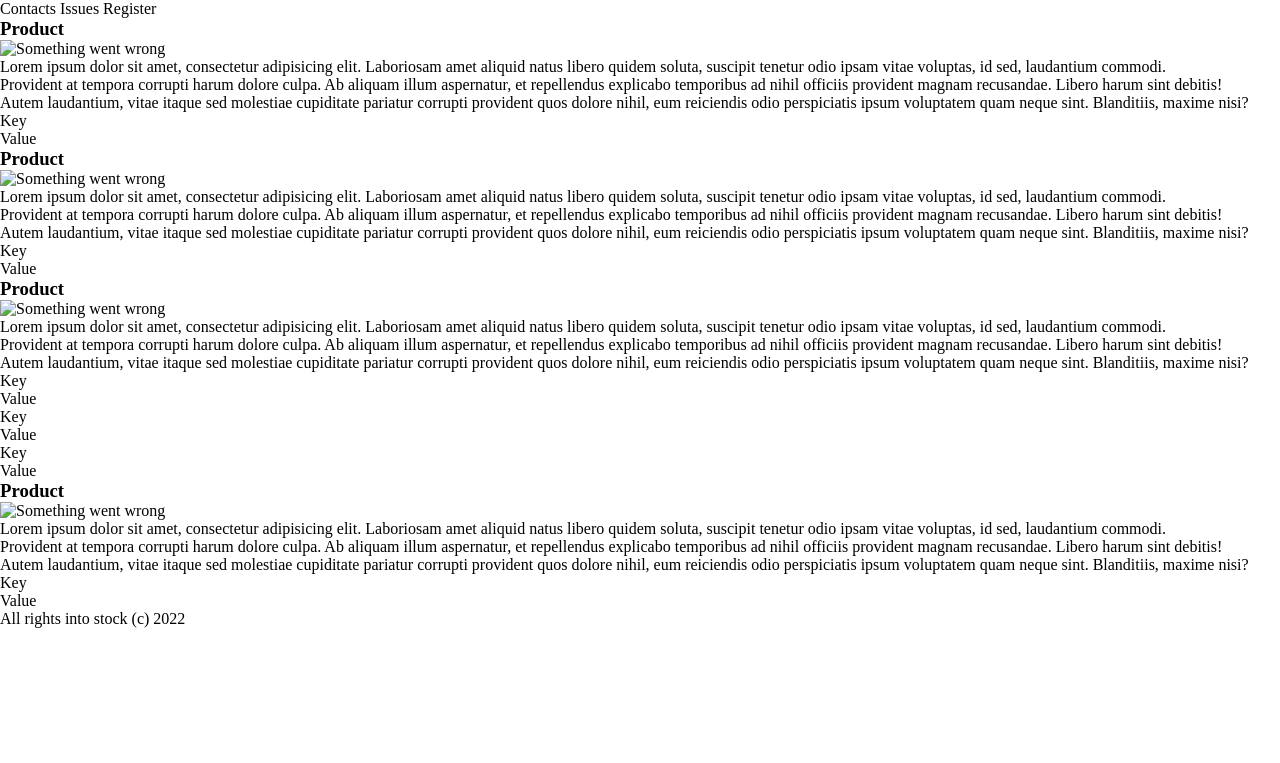
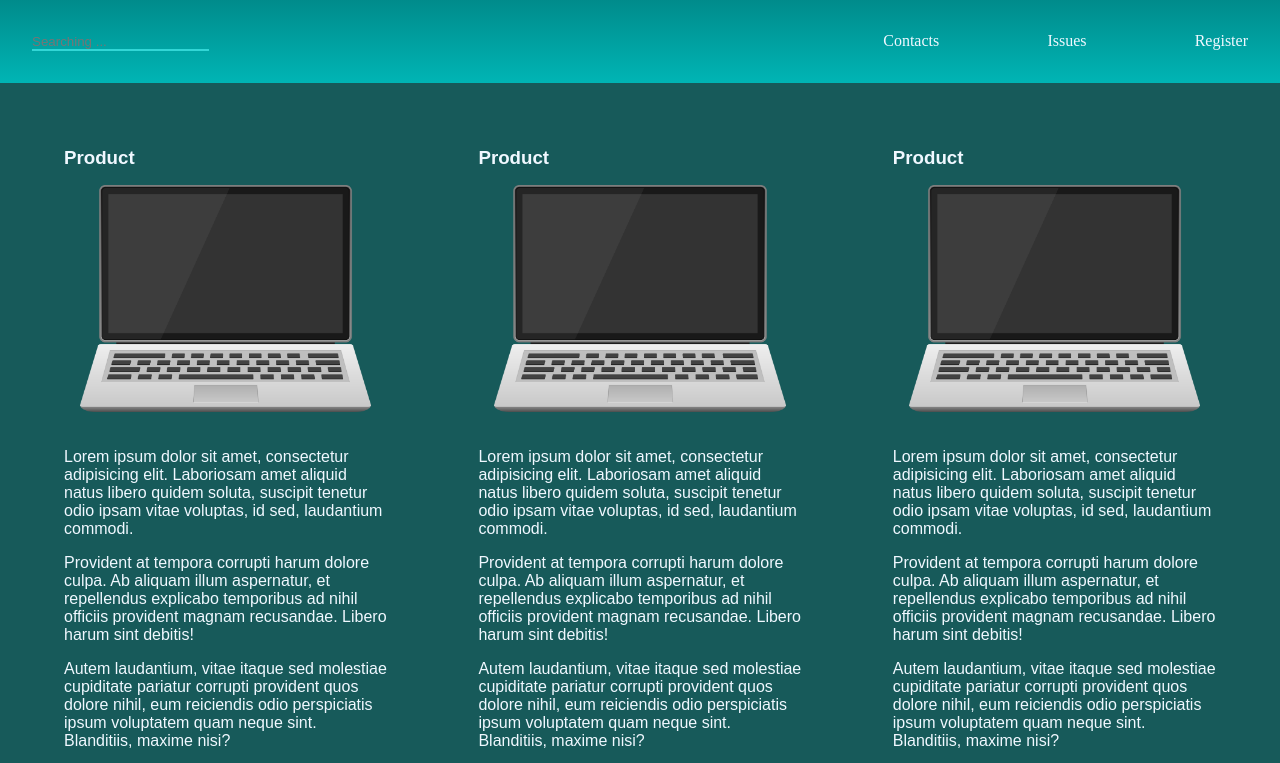
Before and after one commit to katas8n/project-1, a plain HTML site: page project/index.html in a window 1280 px wide. Shown: the top 763 px of the page. Drawn offline with Linux system fonts and the light colour scheme.

Commit message:
Added styles

```diff
--- a/project/index.html
+++ b/project/index.html
@@ -9,9 +9,14 @@
   </head>
   <body>
     <!-- ! HWork -->
+    <div class="container">
       <header class="header">
+        <div class="input-wrapper">
+          <input type="text" placeholder="Searching ..." class="input" />
+        </div>
+
         <nav class="nav">
-        <a href="#" class="nav-item"> Contacts </a>
+          <a href="./public/images/product.png" class="nav-item"> Contacts </a>
 
           <a href="#" class="nav-item"> Issues </a>
 
@@ -25,13 +30,17 @@
             <h3 class="product__title">Product</h3>
 
             <div class="product__image-wrapper">
-            <img src="#" alt="Something went wrong" class="product__image" />
+              <img
+                src="./public/images/product.png"
+                alt="Something went wrong"
+                class="product__image"
+              />
             </div>
 
             <p class="product__description">
-            Lorem ipsum dolor sit amet, consectetur adipisicing elit. Laboriosam
-            amet aliquid natus libero quidem soluta, suscipit tenetur odio ipsam
-            vitae voluptas, id sed, laudantium commodi.
+              Lorem ipsum dolor sit amet, consectetur adipisicing elit.
+              Laboriosam amet aliquid natus libero quidem soluta, suscipit
+              tenetur odio ipsam vitae voluptas, id sed, laudantium commodi.
             </p>
 
             <p class="product__description">
@@ -59,13 +68,17 @@
             <h3 class="product__title">Product</h3>
 
             <div class="product__image-wrapper">
-            <img src="#" alt="Something went wrong" class="product__image" />
+              <img
+                src="./public/images/product.png"
+                alt="Something went wrong"
+                class="product__image"
+              />
             </div>
 
             <p class="product__description">
-            Lorem ipsum dolor sit amet, consectetur adipisicing elit. Laboriosam
-            amet aliquid natus libero quidem soluta, suscipit tenetur odio ipsam
-            vitae voluptas, id sed, laudantium commodi.
+              Lorem ipsum dolor sit amet, consectetur adipisicing elit.
+              Laboriosam amet aliquid natus libero quidem soluta, suscipit
+              tenetur odio ipsam vitae voluptas, id sed, laudantium commodi.
             </p>
 
             <p class="product__description">
@@ -93,13 +106,17 @@
             <h3 class="product__title">Product</h3>
 
             <div class="product__image-wrapper">
-            <img src="#" alt="Something went wrong" class="product__image" />
+              <img
+                src="./public/images/product.png"
+                alt="Something went wrong"
+                class="product__image"
+              />
             </div>
 
             <p class="product__description">
-            Lorem ipsum dolor sit amet, consectetur adipisicing elit. Laboriosam
-            amet aliquid natus libero quidem soluta, suscipit tenetur odio ipsam
-            vitae voluptas, id sed, laudantium commodi.
+              Lorem ipsum dolor sit amet, consectetur adipisicing elit.
+              Laboriosam amet aliquid natus libero quidem soluta, suscipit
+              tenetur odio ipsam vitae voluptas, id sed, laudantium commodi.
             </p>
 
             <p class="product__description">
@@ -137,13 +154,17 @@
             <h3 class="product__title">Product</h3>
 
             <div class="product__image-wrapper">
-            <img src="#" alt="Something went wrong" class="product__image" />
+              <img
+                src="./public/images/product.png"
+                alt="Something went wrong"
+                class="product__image"
+              />
             </div>
 
             <p class="product__description">
-            Lorem ipsum dolor sit amet, consectetur adipisicing elit. Laboriosam
-            amet aliquid natus libero quidem soluta, suscipit tenetur odio ipsam
-            vitae voluptas, id sed, laudantium commodi.
+              Lorem ipsum dolor sit amet, consectetur adipisicing elit.
+              Laboriosam amet aliquid natus libero quidem soluta, suscipit
+              tenetur odio ipsam vitae voluptas, id sed, laudantium commodi.
             </p>
 
             <p class="product__description">
@@ -170,5 +191,6 @@
       </main>
 
       <footer class="footer">All rights into stock (c) 2022</footer>
+    </div>
   </body>
 </html>
--- a/project/styles/style.css
+++ b/project/styles/style.css
@@ -1,7 +1,14 @@
+@import "./variables.css";
+
 * {
     padding : 0;
     margin : 0;
     box-sizing : border-box;
+}
+
+.container {
+    font-family: var(--primary-font-family);
+    color: var(--primary-color);
 }
 
 a {
@@ -12,3 +19,77 @@ a {
 li {
     list-style-type : none ;
 }
+
+input {
+    outline: none;
+}
+
+.header , .footer{
+    display: flex;
+    justify-content: space-between;
+    padding: var(--padding-l);
+    background: var(--third-bg );
+    font-family: var(--secondary-font-family);
+}
+
+.nav {
+    display: flex;
+    width: 30%;
+    justify-content: space-between;
+
+}
+
+.input {
+    background: inherit;
+    border: 0;
+    border-bottom: var(--primary-border);
+
+}
+
+.main , .footer {
+    background: var(--primary-bg);
+}
+
+.main {
+    padding: var(--padding-xl);
+}
+
+.main-products {
+    display: flex;
+    flex-wrap: wrap;
+    justify-content: space-between;
+}
+
+.product {
+    width: 30%;
+    padding: var(--padding-m);
+}
+
+.product__image-wrapper {
+    padding: var(--padding-m);
+}
+
+.product__image {
+    width: 100%;
+}
+
+.product__description , .table {
+    margin-top: var(--margin-m);
+}
+
+.table-col {
+    display: flex;
+    border: var(--primary-border) ;
+}
+
+.table-row {
+    display: flex;
+    justify-content: center;
+    padding: var(--padding-s);
+    width: 100%;
+    border-right:var(--primary-border) ;
+}
+
+.table-row:last-child {
+    border-right:0;
+}
--- a/project/styles/variables.css
+++ b/project/styles/variables.css
@@ -1,19 +1,22 @@
 :root {
     /* * Backgrounds */
-    --primary-bg : darkmagenta ;
+    --primary-bg : rgb(23, 90, 90) ;
     --secondary-bg : magenta ;
     --third-bg : linear-gradient(darkcyan ,rgb(0, 181, 181)) ;
     --fourth-bg : darkmagenta ;
 
      /* * Colors */
-     --primary-color : darkmagenta ;
-     --secondary-color : magenta ;
-     --third-color : linear-gradient(darkcyan ,rgb(0, 181, 181)) ;
-     --fourth-color : darkmagenta ;
+     --primary-color : aliceblue ;
+     --secondary-color : white ;
+     --third-color : darkblue;
+     --fourth-color : black ;
+
+     /* * Borders */
+     --primary-border : 2px solid rgb(50, 214, 214) ;
 
      /* * font-family */
-    --font-family-xl : sans-serif ;
-    --font-family-l : serif ;
+    --primary-font-family : sans-serif ;
+    --secondary-font-family : serif ;
 
     /* * font-size */
     --font-size-xl : 3rem ;
```
Also changed, not shown: project/public/images/product.png (added). Lines whose indentation alone changed are shown as unchanged.
